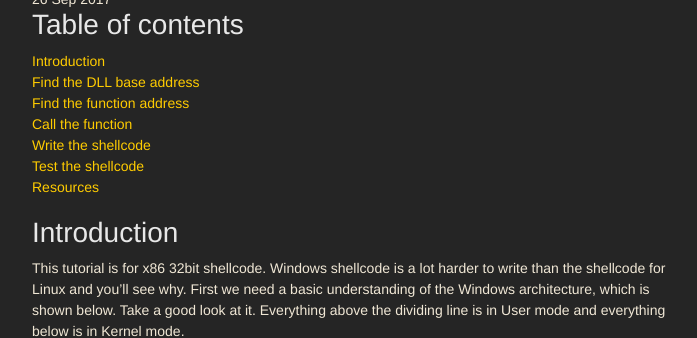
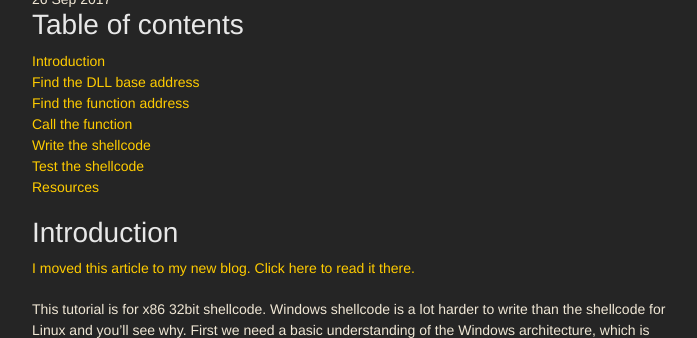
Before and after one commit to idafchev/idafchev.github.io, a Jekyll site: the page built from _posts/2017-09-26-writing_windows_shellcode.md, in a window 1280 px wide and 900 px high, scrolled down 344 px, cut to the strip 0-338 px from the top of the window. Shown: the whole strip, without its empty margins (283-980 px from the left). Built offline with Jekyll 4.4.1, drawn with Linux system fonts in a browser that asks for light colours; nearby versions of some CDN libraries; some web fonts are replaced; comment, search, counter and statistics services are not loaded.

Commit message:
Update 2017-09-26-writing_windows_shellcode.md

```diff
--- a/_posts/2017-09-26-writing_windows_shellcode.md
+++ b/_posts/2017-09-26-writing_windows_shellcode.md
@@ -16,6 +16,8 @@
 [Resources](#resources)
 
 # <a name="introduction"></a> Introduction
+[I moved this article to my new blog. Click here to read it there.](https://idafchev.github.io/blog/writing_windows_shellcode/)
+
 This tutorial is for x86 32bit shellcode. Windows shellcode is a lot harder to write than the shellcode for Linux and you'll see why. First we need a basic understanding of the Windows architecture, which is shown below. Take a good look at it. Everything above the dividing line is in User mode and everything below is in Kernel mode.
 
 ![windows_architecture](/images/windows_shellcode/windows_architecture.png)
```
